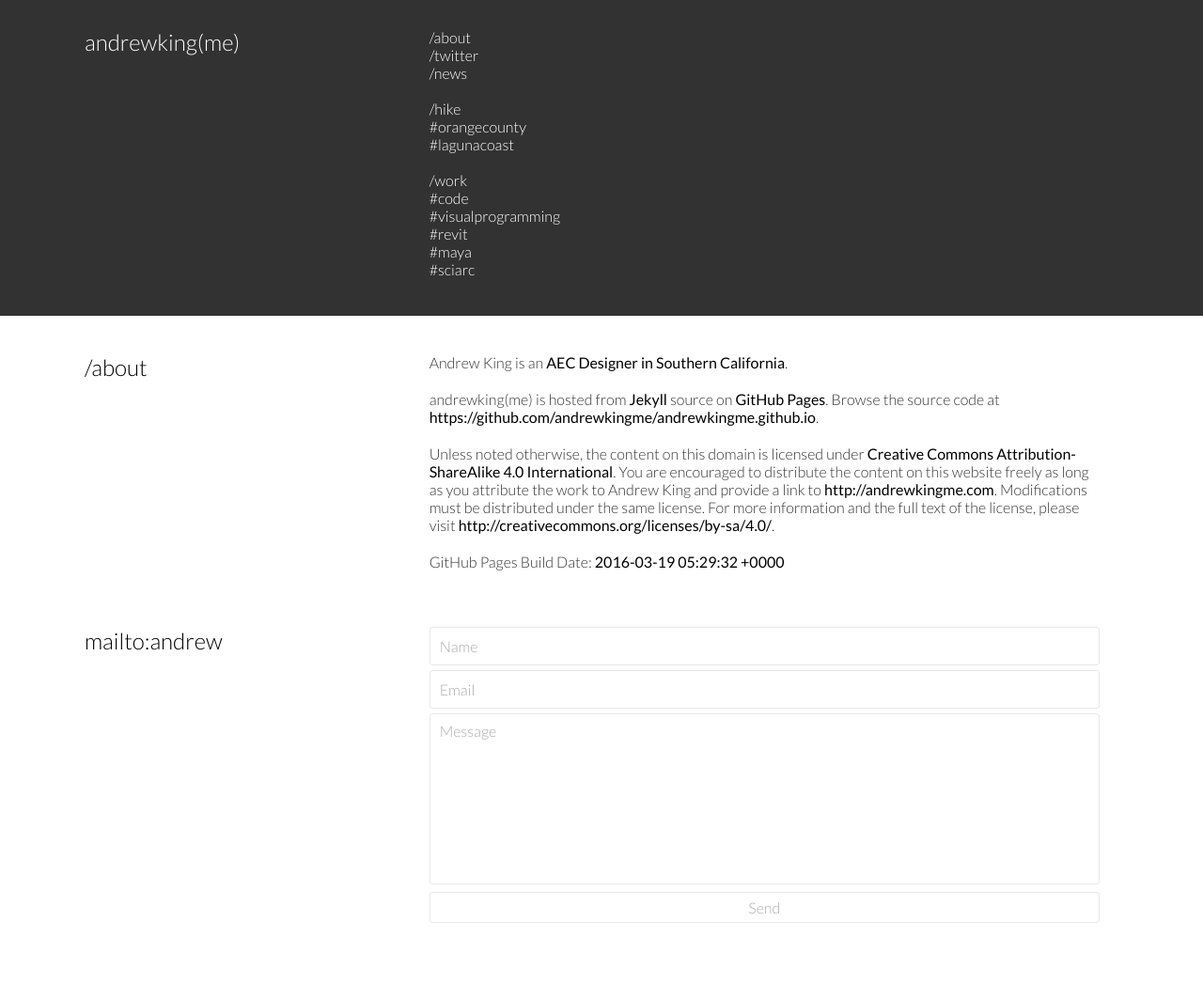
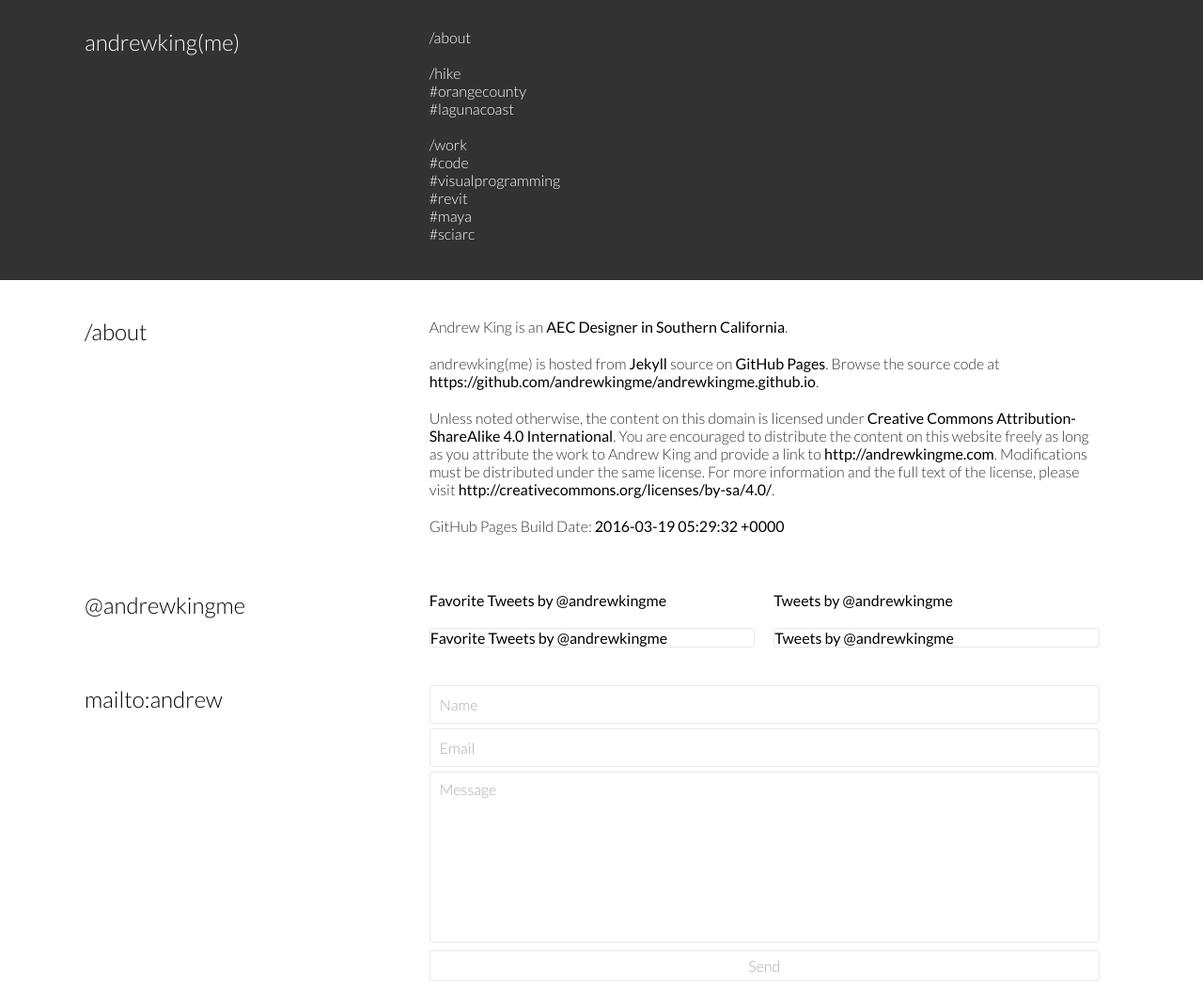
Before and after one commit to andrewkingme/andrewkingme.github.io, a Jekyll site: the page built from about/index.md, in a window 1280 px wide. Shown: the whole page at 94% size. Built offline with Jekyll 4.4.1, drawn with Linux system fonts in a browser that asks for light colours; comment, search, counter and statistics services are not loaded; before the commit the page ends 1002 px from its top, so only the background shows below that.

Commit message:
Simplify Navigation

```diff
--- a/_includes/header.html
+++ b/_includes/header.html
@@ -5,10 +5,6 @@
     </div>
     <div class="col-8-12">
       <a href="/about/" class="header_link">/about</a>
-      <br>
-      <a href="/twitter/" class="header_link">/twitter</a>
-      <br>
-      <a href="/news/" class="header_link">/news</a>
       <br>
       <br>
       <a href="/hike/" class="header_link">/hike</a>
--- a/_layouts/about.html
+++ b/_layouts/about.html
@@ -14,6 +14,25 @@
         {{ content }}
       </div>
     </div>
+
+    <div class="grid grid-pad">
+      <div class="col-4-12">
+        <span class="title">@andrewkingme</span>
+      </div>
+      <div class="col-4-12">
+        <p><a href="https://twitter.com/andrewkingme/favorites">Favorite Tweets by @andrewkingme</a></p>
+        <div class="twitter">
+          <a class="twitter-timeline" data-dnt="true" href="https://twitter.com/andrewkingme/favorites" data-widget-id="602566183628374016" data-chrome="noheader nofooter noborders" height="400">Favorite Tweets by @andrewkingme</a> <script>!function(d,s,id){var js,fjs=d.getElementsByTagName(s)[0],p=/^http:/.test(d.location)?'http':'https';if(!d.getElementById(id)){js=d.createElement(s);js.id=id;js.src=p+"://platform.twitter.com/widgets.js";fjs.parentNode.insertBefore(js,fjs);}}(document,"script","twitter-wjs");</script>
+        </div>
+      </div>
+      <div class="col-4-12">
+        <p><a href="https://twitter.com/andrewkingme">Tweets by @andrewkingme</a></p>
+        <div class="twitter">
+          <a class="twitter-timeline" data-dnt="true" href="https://twitter.com/andrewkingme" data-widget-id="602565985904697344" data-chrome="noheader nofooter noborders" height="400">Tweets by @andrewkingme</a> <script>!function(d,s,id){var js,fjs=d.getElementsByTagName(s)[0],p=/^http:/.test(d.location)?'http':'https';if(!d.getElementById(id)){js=d.createElement(s);js.id=id;js.src=p+"://platform.twitter.com/widgets.js";fjs.parentNode.insertBefore(js,fjs);}}(document,"script","twitter-wjs");</script>
+        </div>
+      </div>
+    </div>
+
     <div class="grid grid-pad">
       <div class="col-4-12">
         <span class="title">mailto:andrew</span>
--- a/assets/css/style.scss
+++ b/assets/css/style.scss
@@ -116,8 +116,8 @@ header {
 }
 
 .collections:hover .collections_image {
-  opacity: 0.4;
-  filter: alpha(opacity=40); /* For IE8 and earlier */
+  opacity: 0.8;
+  filter: alpha(opacity=80); /* For IE8 and earlier */
 }
 
 .collections_title {
@@ -261,6 +261,13 @@ img {
   margin-bottom: 20px;
 }
 
+/* Twitter */
+
+.twitter {
+  border: 1px solid $color-2;
+  border-radius: 3px;
+}
+
 /* Forms */
 
 .form-control {
```
Also changed, not shown: _layouts/twitter.html (deleted, +0 -25 lines), twitter/index.md (deleted, +0 -4 lines).
